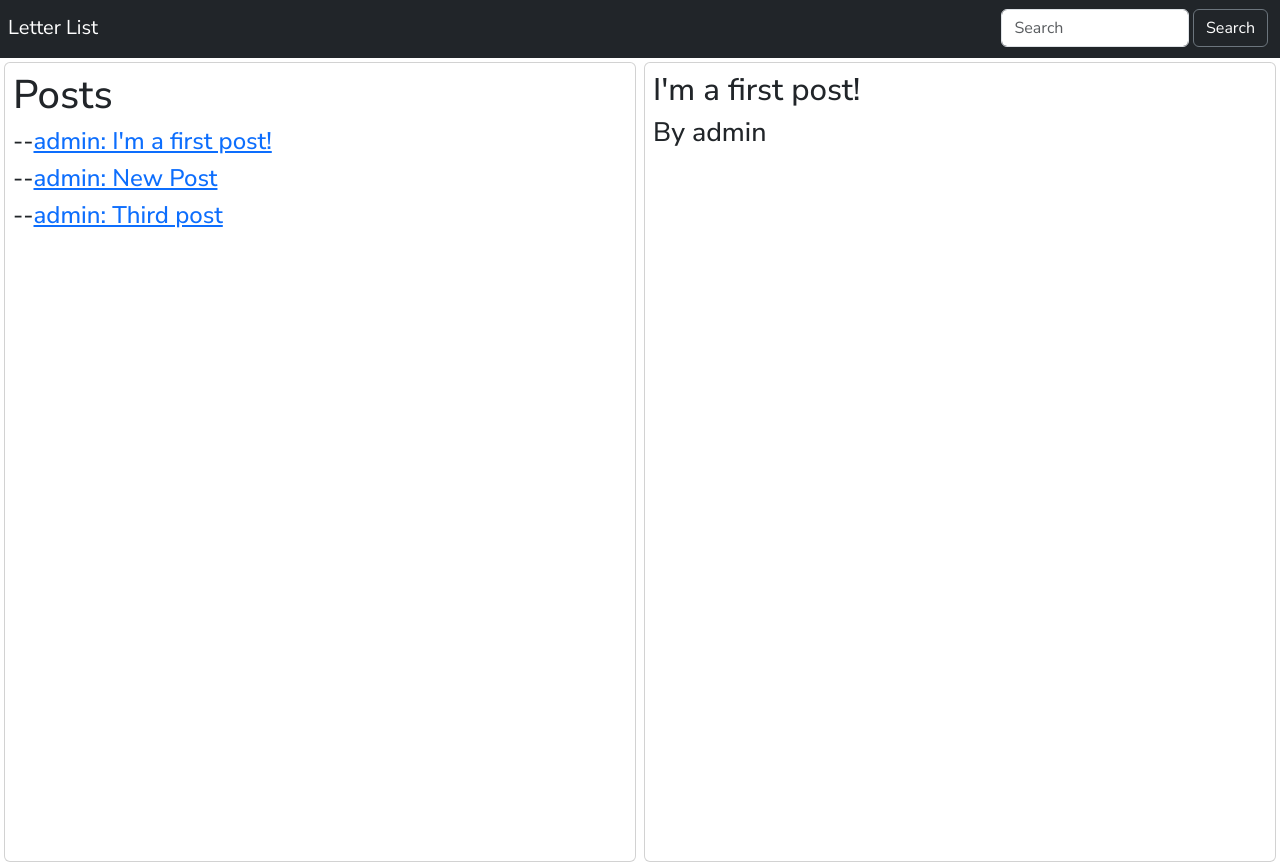
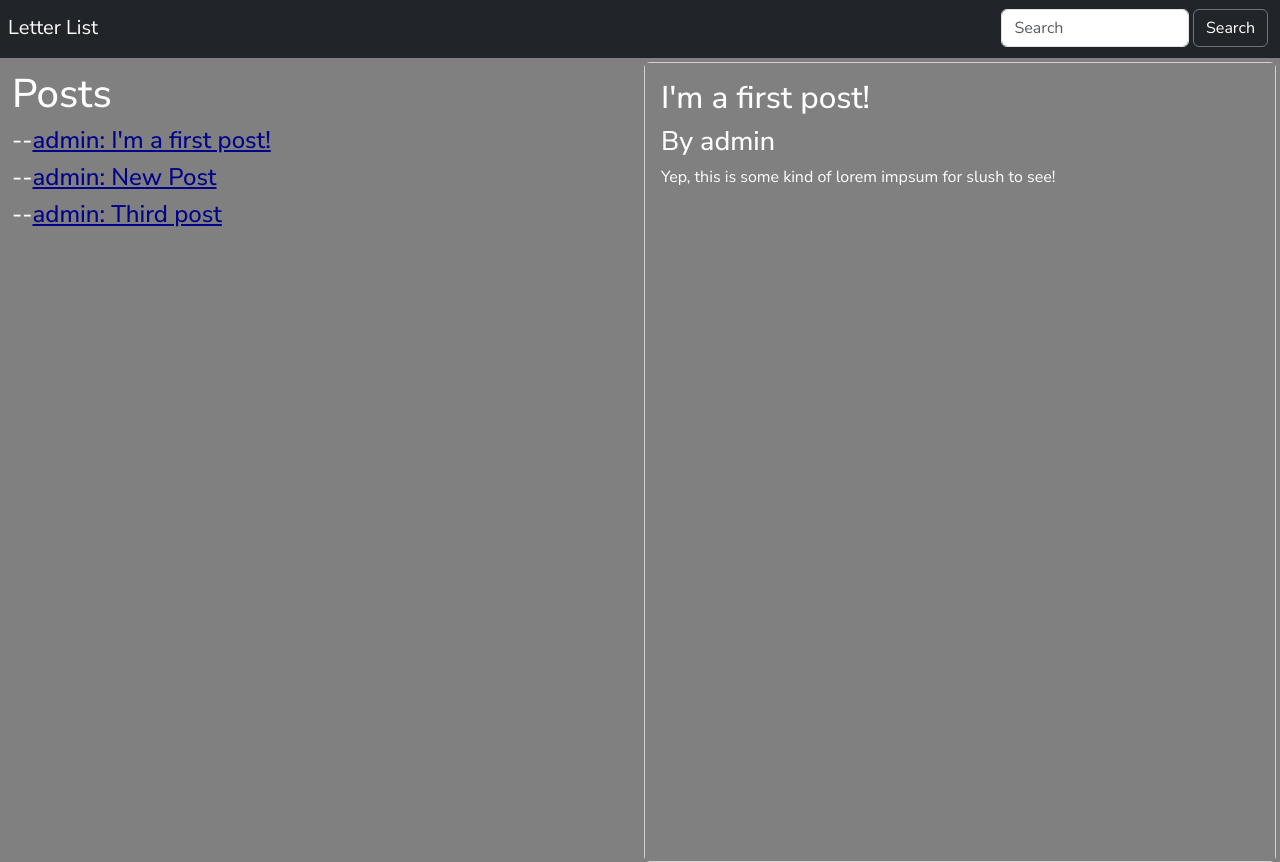
Before and after one commit to MrDaPoyo/slush-blog, a Django app: page /home/1 in a window 1280 px wide. Run offline with Django 5.2, Linux system fonts and the light colour scheme; data comes from the database, SQL or seed files in the repository; both versions use the stored data as it was after the commit; some libraries are stand-ins or nearby versions.

Commit message:
re-style

```diff
--- a/project/blog/templates/base.html
+++ b/project/blog/templates/base.html
@@ -9,8 +9,12 @@
         font-variation-settings:
         "wdth" 100,
         "YTLC" 500;
+    }
+    body {
         color: white;
+        background-color: gray;
     }
+    a {color: darkblue;}
 </style>
 
 {% block content %}
--- a/project/blog/templates/index.html
+++ b/project/blog/templates/index.html
@@ -9,7 +9,7 @@
   </button>
   <div class="w-75"></div>
 
-  <div class="collapse navbar-collapse" id="navbarSupportedContent">
+  <div class="collapse navbar-collapse text-white" id="navbarSupportedContent">
     {% if user.is_authenticated %}
     <form method="POST" action="{% url 'logout' %}" class="p-0 m-0">
       {% csrf_token %}
@@ -22,12 +22,12 @@
     </form>
   </div>
 </nav>
-<div class="d-flex flex-row h-100">
-    <div class="card p-2 m-1 w-50 h-100" style="overflow: scroll;">
+<div class="d-flex flex-row h-100 text-white">
+    <div class=" p-2 m-1 w-50 h-100" style="overflow: scroll;">
         <h1>Posts</h1>
         {% if user.is_staff %}
         <p>Hi there, {{ request.user }}.</p>
-        <form method="post" class="card w-100 p-3 w-50">
+        <form method="post" class="border w-100 p-3 w-50 text-white">
             {% csrf_token %}
             {{ form|crispy }}
             <button class="btn btn-primary" type="submit">Submit</button>
@@ -37,7 +37,7 @@
             <h4>--<a href="../home/{{ post.id }}">{{ post.author }}: {{ post.title }}</a></h4>
         {% endfor %}
     </div>
-    <div class="card w-50 m-1 p-2 h-100">
+    <div class="card w-50 m-1 h-100">
         {% if post %}
         <iframe class ="h-100" src="../view/{{post.id}}"></iframe>
         {% else %}
--- a/project/blog/templates/view.html
+++ b/project/blog/templates/view.html
@@ -1,9 +1,9 @@
 {% extends 'base.html' %}
 
 {% block content %}
-
+<div class="container p-3 m-0">
     <h1>{{ post.title }}</h1>
     <h2>By {{ post.author }}</h2>
     <p>{{ post.content }}</p>
-
+</div>
 {% endblock content %}
```
Also changed, not shown: project/db.sqlite3.
